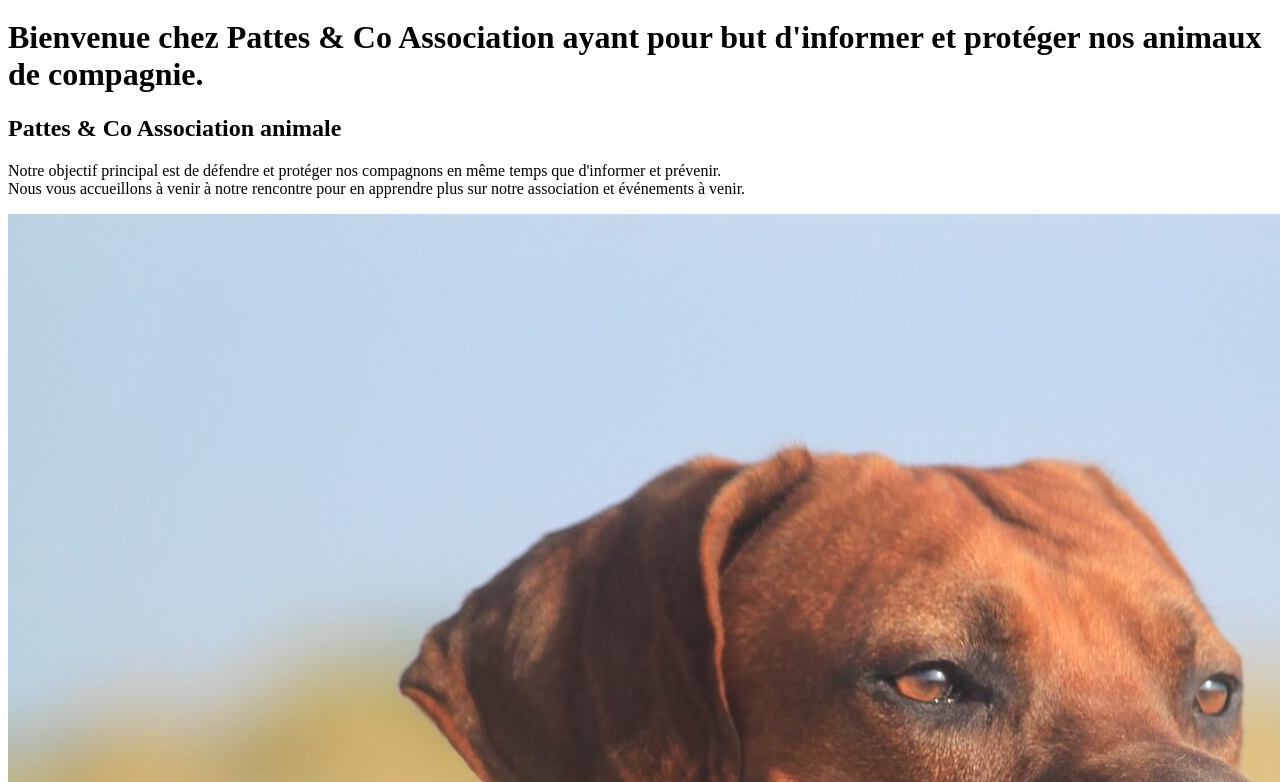
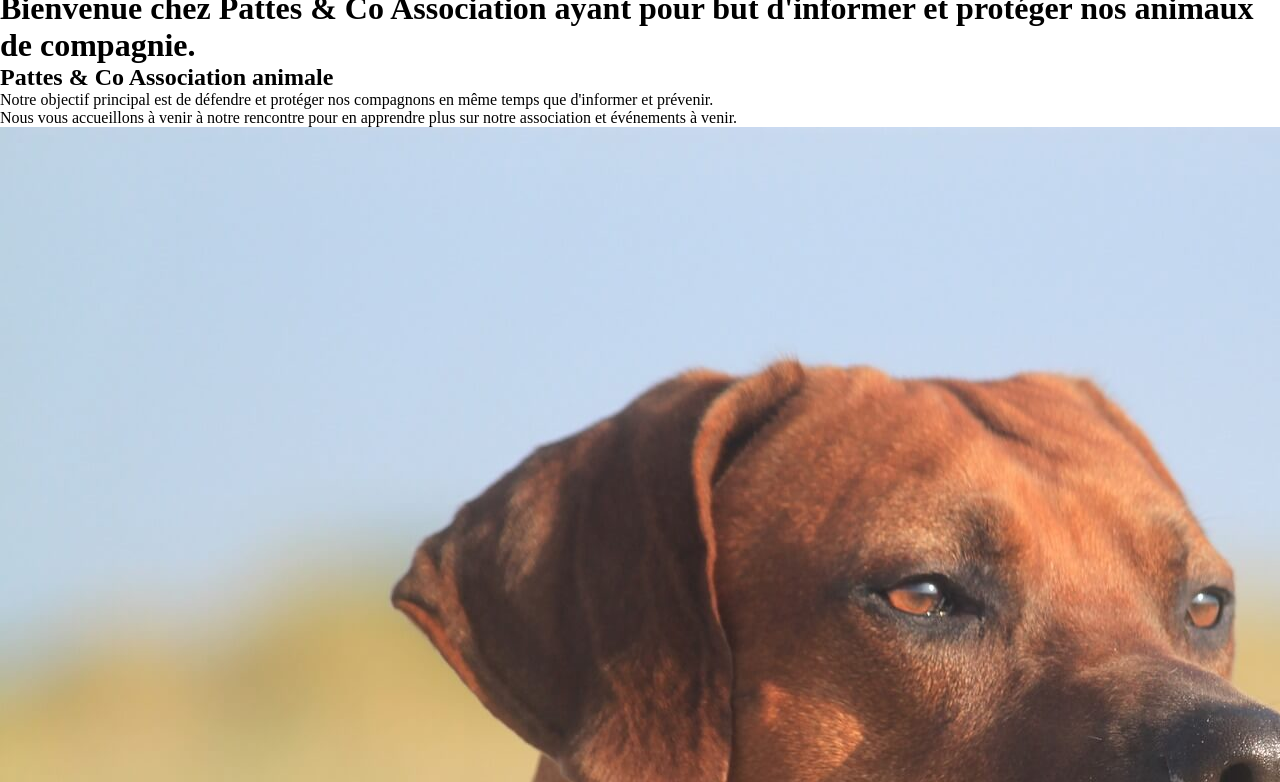
Before and after one commit to NaomiMd/Eval-Html, a plain HTML site: page eval/accueil.html in a window 1280 px wide. Shown: the part 134-916 px from the top of the page. Drawn offline with Linux system fonts and the light colour scheme.

Commit message:
add style main

```diff
--- a/eval/style.css
+++ b/eval/style.css
@@ -1 +1,8 @@
 @import url('https://fonts.googleapis.com/css2?family=Roboto+Serif:ital,opsz,wght@0,8..144,300;0,8..144,400;0,8..144,500;0,8..144,600;1,8..144,300&display=swap');
+
+* {
+    margin: 0 auto ;
+    font-family: 'Source Sans Pro';
+    word-wrap: break-word;
+    color: black;
+}
```
